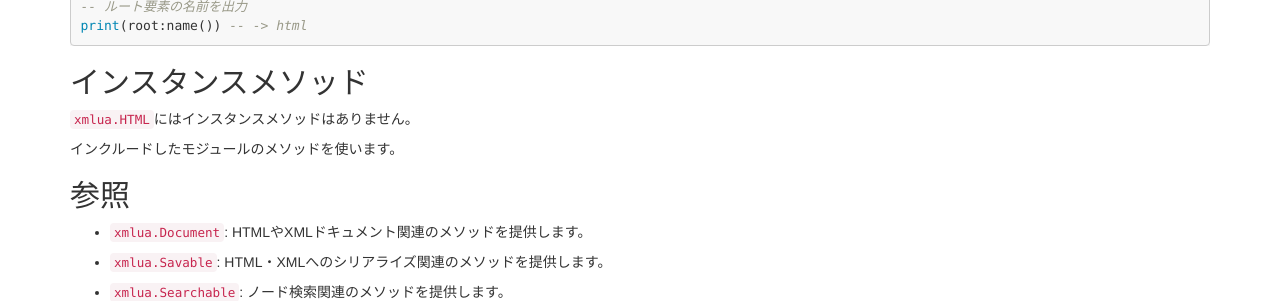
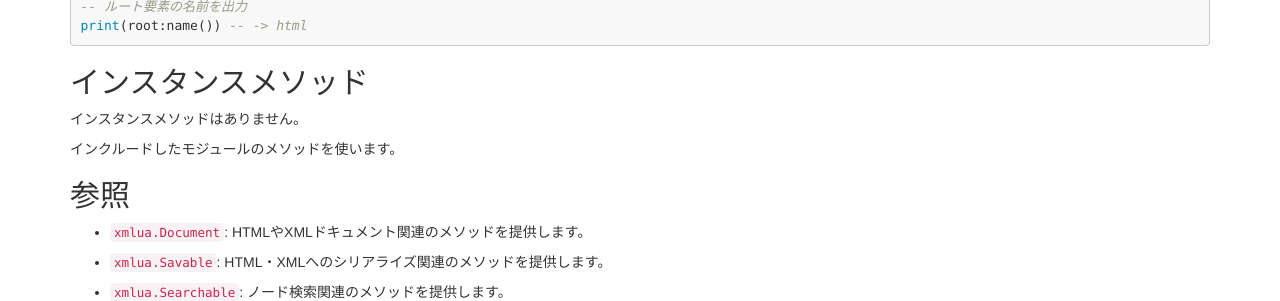
Before and after one commit to clear-code/xmlua, a Jekyll site: the page built from docs/ja/reference/html.md, in a window 1280 px wide. Shown: the part 1415-1716 px from the top of the page. Built offline with Jekyll 4.4.1, drawn with Linux system fonts in a browser that asks for light colours.

Commit message:
Fix English

```diff
--- a/docs/ja/reference/html.md
+++ b/docs/ja/reference/html.md
@@ -84,7 +84,7 @@ print(root:name()) -- -> html
 
 ## インスタンスメソッド
 
-`xmlua.HTML`にはインスタンスメソッドはありません。
+インスタンスメソッドはありません。
 
 インクルードしたモジュールのメソッドを使います。
 
```
Also changed, not shown: docs/reference/html.md (+1 -1 lines), 1 other file.
